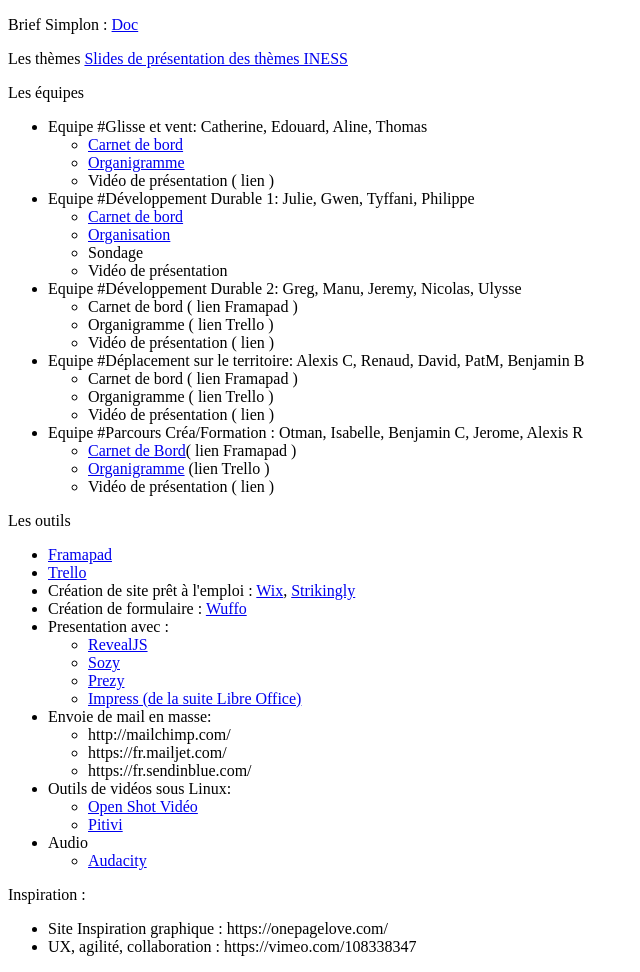
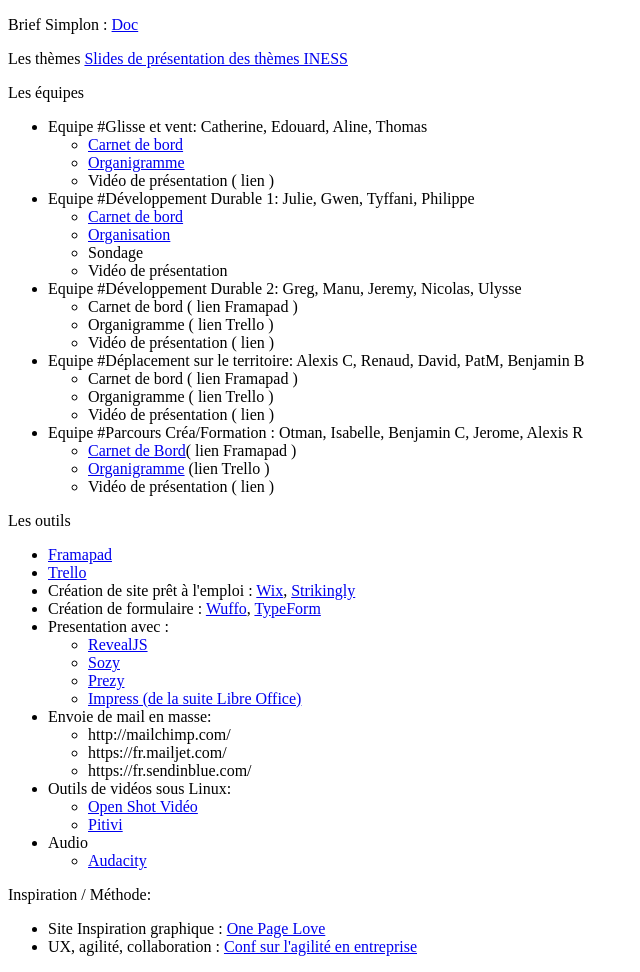
Before and after one commit to Simplon-Narbonne/simplon-narbonne.github.io, a plain HTML site: page index.html in a window 1280 px wide. Shown: the whole page, without its empty margins (0-640 px from the left). Drawn offline with Linux system fonts and the light colour scheme.

Commit message:
Ajout typeform + lien html

```diff
--- a/index.html
+++ b/index.html
@@ -66,7 +66,7 @@
 		<li><a href="http://framablog.org/tag/mypads/">Framapad</a></li>
 		<li><a href="https://trello.com/">Trello</a></li>
 		<li>Création de site prêt à l'emploi : <a href="http://fr.wix.com/">Wix</a>, <a href="https://www.strikingly.com/">Strikingly</a></li>
-		<li>Création de formulaire : <a href="http://www.wufoo.com/">Wuffo</a></li>
+		<li>Création de formulaire : <a href="http://www.wufoo.com/">Wuffo</a>, <a href="http://www.typeform.com/">TypeForm</a></li>
 		<li>
 			<span>Presentation avec :</span>
 			<ul>
@@ -100,10 +100,10 @@
 	</ul>
 
 <p>
-                <span>Inspiration :</span>
+                <span>Inspiration / Méthode:</span>
                 <ul>
-                        <li>Site Inspiration graphique : https://onepagelove.com/</li>
-                        <li>UX, agilité, collaboration : https://vimeo.com/108338347</li>
+                        <li>Site Inspiration graphique : <a href="https://onepagelove.com/">One Page Love</a></li>
+                        <li>UX, agilité, collaboration : <a href="https://vimeo.com/108338347">Conf sur l'agilité en entreprise</a></li>
                 </ul>
 </p>
 
```
